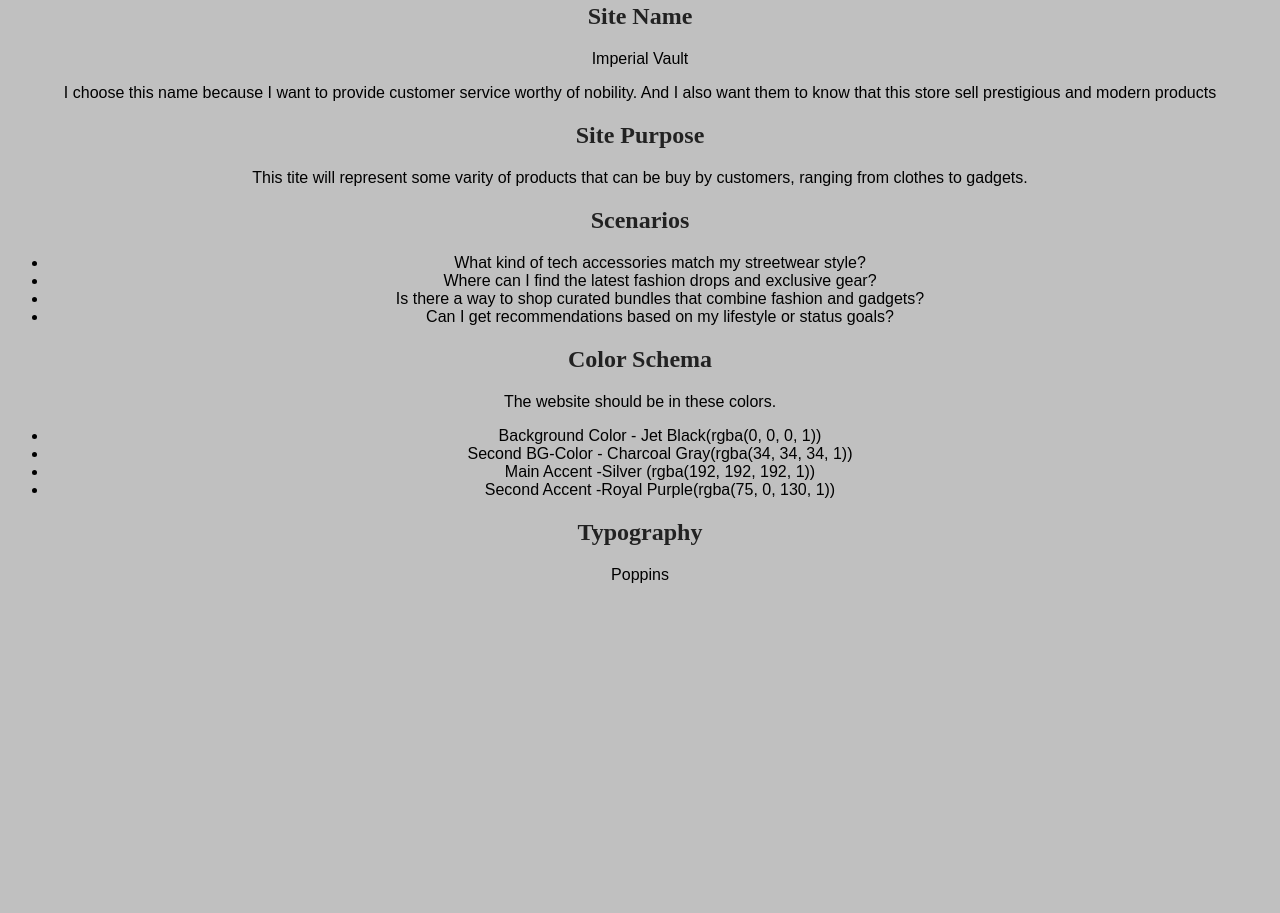
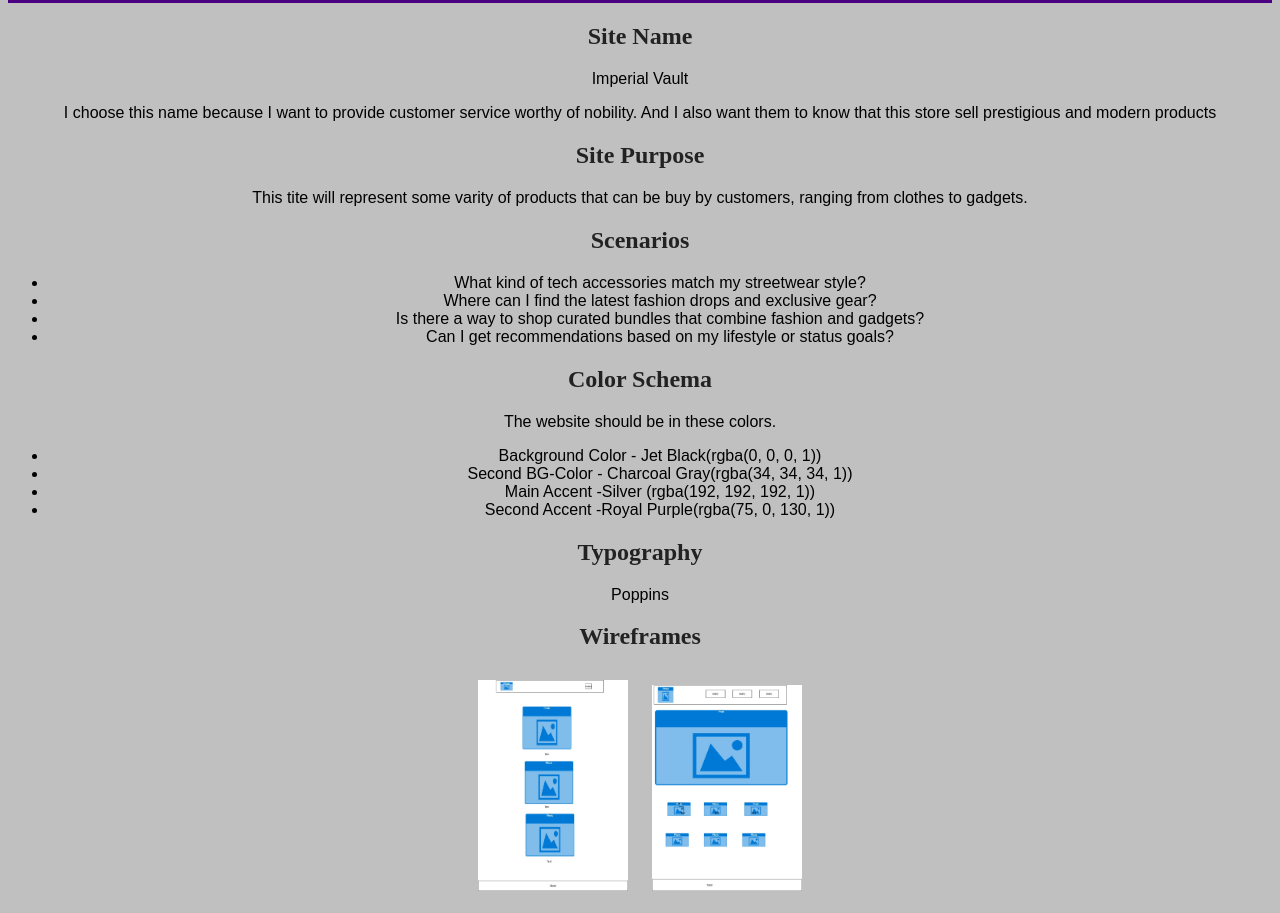
Before and after one commit to schnaider30-programmer/wdd131, a plain HTML site: page project/siteplan.html in a window 1280 px wide. Shown: the part 270-1183 px from the top of the page. Before the commit the page ends 870 px from the top, so only its background shows below. Drawn offline with Linux system fonts and the light colour scheme.

Commit message:
wireframes

```diff
--- a/project/siteplan.html
+++ b/project/siteplan.html
@@ -60,5 +60,10 @@
         <p>Poppins</p>
         <!-- <p>Ubuntu</p> -->
     </section>
+    <section>
+        <h2>Wireframes</h2>
+        <img src="images/mobile unfinished wireframe.webp" alt="Mobile wireframe">
+        <img src="images/Unfinished Wireframe.webp" alt="Computer Wireframe">
+    </section>
 </body>
 </html>
--- a/project/styles/siteplan.css
+++ b/project/styles/siteplan.css
@@ -22,11 +22,17 @@
     --background-alt: var(--color-charcoal);
 }
 
-img {
+header img {
     background-color: rgba(10, 15, 30, 1);
     border-radius: 40px 40px;
     width: 150px;
     height: auto;
+}
+img {
+    background-color: rgba(10, 15, 30, 1);
+    width: 150px;
+    height: auto;
+    margin: 10px;
 }
 
 body {
```
Also changed, not shown: project/images/Unfinished Wireframe.webp (added), project/images/mobile unfinished wireframe.webp (added), 1 other file.
